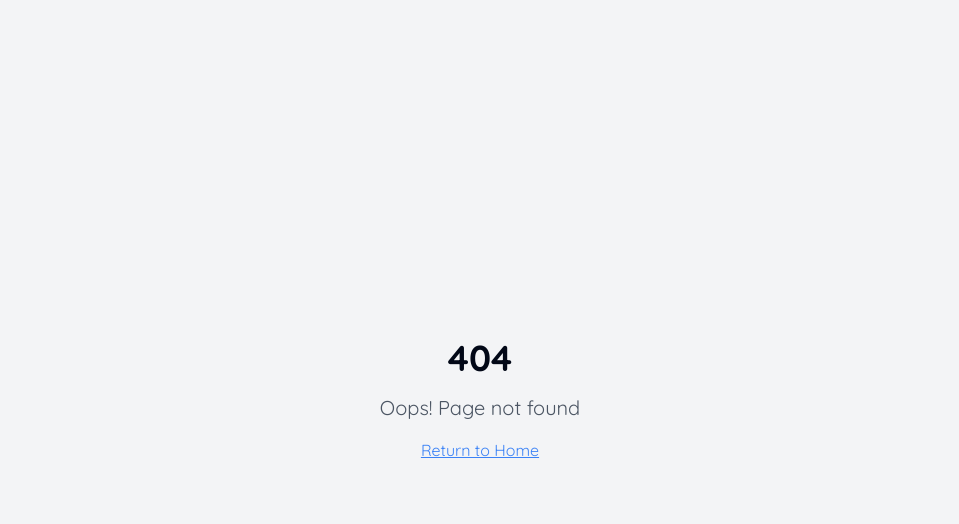
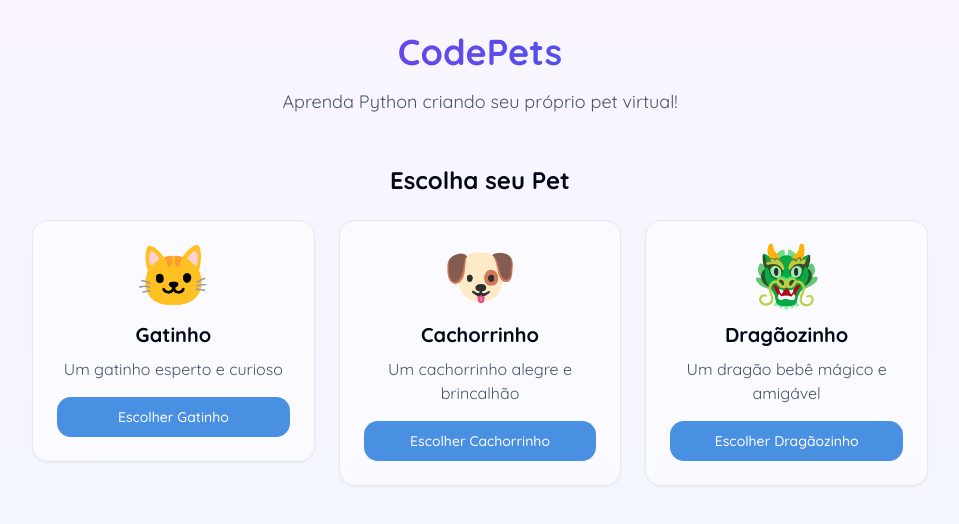
Before and after one commit to heliocmt/kidev, a React (Vite) app: page /codepets in a window 1280 px wide. Before the commit this address had no page. Shown: the top 524 px of the page, without its empty margins (160-1119 px from the left). Built offline with nearby package versions, Linux system fonts and the light colour scheme.

Commit message:
Create new CodePets game page
Implements a new page with an interactive educational game called 'CodePets', designed to teach Python programming to children.

```diff
--- a/src/App.tsx
+++ b/src/App.tsx
@@ -6,6 +6,7 @@ import { QueryClient, QueryClientProvider } from "@tanstack/react-query";
 import { BrowserRouter, Routes, Route } from "react-router-dom";
 import Index from "./pages/Index";
 import Game from "./pages/Game";
+import CodePets from "./pages/CodePets";
 import NotFound from "./pages/NotFound";
 
 const queryClient = new QueryClient();
@@ -19,6 +20,7 @@ const App = () => (
         <Routes>
           <Route path="/" element={<Index />} />
           <Route path="/game" element={<Game />} />
+          <Route path="/codepets" element={<CodePets />} />
           <Route path="*" element={<NotFound />} />
         </Routes>
       </BrowserRouter>
--- /dev/null
+++ b/src/components/CodingChallenge.tsx
@@ -0,0 +1,39 @@
+
+import React from 'react';
+import { Card } from '@/components/ui/card';
+import { Button } from '@/components/ui/button';
+import { CodeBlock } from '@/components/CodeBlock';
+import { PlayIcon } from 'lucide-react';
+
+interface CodingChallengeProps {
+  title: string;
+  description: string;
+  initialCode: string;
+  onCodeChange: (code: string) => void;
+  onSubmit: () => void;
+}
+
+export const CodingChallenge: React.FC<CodingChallengeProps> = ({
+  title,
+  description,
+  initialCode,
+  onCodeChange,
+  onSubmit,
+}) => {
+  return (
+    <Card className="p-6 bg-white/50 backdrop-blur-sm">
+      <h3 className="text-xl font-bold mb-4">{title}</h3>
+      <p className="text-muted-foreground mb-4">{description}</p>
+      <CodeBlock
+        code={initialCode}
+        onChange={onCodeChange}
+        language="python"
+        className="mb-4"
+      />
+      <Button onClick={onSubmit} className="w-full">
+        <PlayIcon className="mr-2 h-4 w-4" />
+        Executar Código
+      </Button>
+    </Card>
+  );
+};
--- /dev/null
+++ b/src/components/PetSelection.tsx
@@ -0,0 +1,64 @@
+
+import React from 'react';
+import { Card } from '@/components/ui/card';
+import { motion } from 'framer-motion';
+import { Button } from '@/components/ui/button';
+
+type Pet = {
+  id: string;
+  name: string;
+  description: string;
+  emoji: string;
+};
+
+const pets: Pet[] = [
+  {
+    id: 'cat',
+    name: 'Gatinho',
+    description: 'Um gatinho esperto e curioso',
+    emoji: '🐱',
+  },
+  {
+    id: 'dog',
+    name: 'Cachorrinho',
+    description: 'Um cachorrinho alegre e brincalhão',
+    emoji: '🐶',
+  },
+  {
+    id: 'dragon',
+    name: 'Dragãozinho',
+    description: 'Um dragão bebê mágico e amigável',
+    emoji: '🐲',
+  },
+];
+
+interface PetSelectionProps {
+  onSelectPet: (pet: Pet) => void;
+}
+
+export const PetSelection: React.FC<PetSelectionProps> = ({ onSelectPet }) => {
+  return (
+    <div className="grid grid-cols-1 md:grid-cols-3 gap-6">
+      {pets.map((pet, index) => (
+        <motion.div
+          key={pet.id}
+          initial={{ opacity: 0, y: 20 }}
+          animate={{ opacity: 1, y: 0 }}
+          transition={{ delay: index * 0.2 }}
+        >
+          <Card className="p-6 hover:shadow-lg transition-shadow cursor-pointer bg-white/50 backdrop-blur-sm">
+            <div className="text-6xl mb-4 text-center">{pet.emoji}</div>
+            <h3 className="text-xl font-bold mb-2 text-center">{pet.name}</h3>
+            <p className="text-muted-foreground text-center mb-4">{pet.description}</p>
+            <Button
+              className="w-full"
+              onClick={() => onSelectPet(pet)}
+            >
+              Escolher {pet.name}
+            </Button>
+          </Card>
+        </motion.div>
+      ))}
+    </div>
+  );
+};
--- /dev/null
+++ b/src/pages/CodePets.tsx
@@ -0,0 +1,73 @@
+
+import React, { useState } from 'react';
+import { motion } from 'framer-motion';
+import { PetSelection } from '@/components/PetSelection';
+import { CodingChallenge } from '@/components/CodingChallenge';
+import { toast } from 'sonner';
+
+const CodePets = () => {
+  const [selectedPet, setSelectedPet] = useState<any>(null);
+  const [code, setCode] = useState('# Digite seu código aqui\nnome = ""');
+
+  const handlePetSelect = (pet: any) => {
+    setSelectedPet(pet);
+    toast.success(`Você escolheu ${pet.name}! Agora vamos começar a programar!`);
+  };
+
+  const handleCodeSubmit = () => {
+    if (code.includes('nome =') && code.includes('"')) {
+      toast.success('Muito bem! Você criou uma variável com o nome do seu pet!');
+    } else {
+      toast.error('Ops! Tente criar uma variável com o nome do seu pet usando nome = "nome_do_pet"');
+    }
+  };
+
+  return (
+    <div className="min-h-screen p-8 bg-gradient-to-b from-purple-50 to-blue-50">
+      <motion.div
+        initial={{ opacity: 0, y: 20 }}
+        animate={{ opacity: 1, y: 0 }}
+        className="max-w-4xl mx-auto"
+      >
+        <div className="text-center mb-12">
+          <h1 className="text-4xl font-bold mb-4 bg-gradient-to-r from-purple-600 to-blue-600 bg-clip-text text-transparent">
+            CodePets
+          </h1>
+          <p className="text-lg text-muted-foreground">
+            Aprenda Python criando seu próprio pet virtual!
+          </p>
+        </div>
+
+        {!selectedPet ? (
+          <>
+            <h2 className="text-2xl font-bold mb-6 text-center">
+              Escolha seu Pet
+            </h2>
+            <PetSelection onSelectPet={handlePetSelect} />
+          </>
+        ) : (
+          <motion.div
+            initial={{ opacity: 0, scale: 0.95 }}
+            animate={{ opacity: 1, scale: 1 }}
+          >
+            <div className="text-center mb-8">
+              <div className="text-8xl mb-4">{selectedPet.emoji}</div>
+              <h2 className="text-2xl font-bold">
+                Primeiro Desafio com {selectedPet.name}
+              </h2>
+            </div>
+            <CodingChallenge
+              title="Dando um nome ao seu pet"
+              description="Todo pet precisa de um nome! Crie uma variável chamada 'nome' e atribua o nome que você quer dar ao seu pet."
+              initialCode={code}
+              onCodeChange={setCode}
+              onSubmit={handleCodeSubmit}
+            />
+          </motion.div>
+        )}
+      </motion.div>
+    </div>
+  );
+};
+
+export default CodePets;
--- a/src/pages/Index.tsx
+++ b/src/pages/Index.tsx
@@ -10,6 +10,8 @@ const Index = () => {
   const handleStartLevel = (level: number) => {
     if (level === 1) {
       navigate('/game');
+    } else if (level === 2) {
+      navigate('/codepets');
     } else {
       toast.info(`Em breve: Nível ${level}!`);
     }
@@ -51,11 +53,10 @@ const Index = () => {
             transition={{ delay: 0.2 }}
           >
             <LevelCard
-              title="Variáveis"
-              description="Descubra como guardar informações no seu programa."
+              title="CodePets"
+              description="Aprenda Python cuidando do seu próprio pet virtual!"
               level={2}
               onStart={() => handleStartLevel(2)}
-              isLocked
             />
           </motion.div>
 
```
